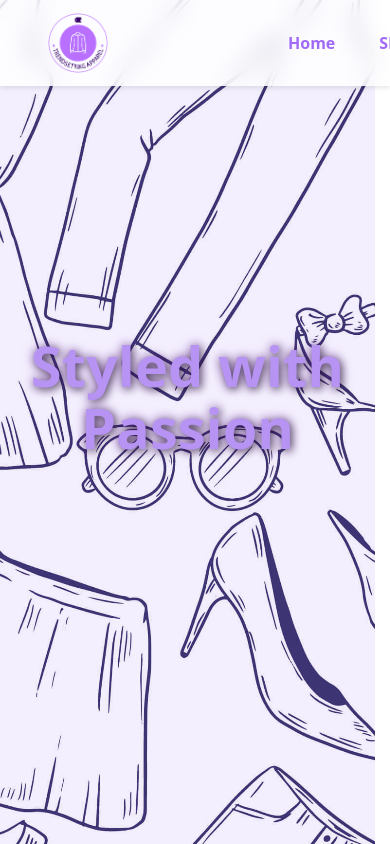
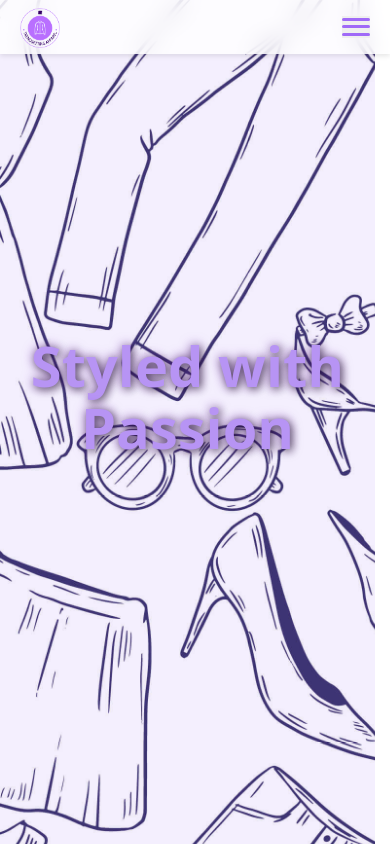
Before and after one commit to x3rD1/shopping-cart, a React (Vite) app: page / in a window 390 px wide. Built offline with nearby package versions, Linux system fonts and the light colour scheme.

Commit message:
Added mobile style

```diff
--- a/src/components/Home/Home.module.css
+++ b/src/components/Home/Home.module.css
@@ -18,7 +18,7 @@
   content: "";
   position: absolute;
   inset: 0;
-  background: rgba(183, 148, 244, 0.15); /* lavender tint (#b794f4) */
+  background: rgba(183, 148, 244, 0.15);
   z-index: 1;
 }
 
@@ -32,7 +32,7 @@
 
 .home h1 {
   font-size: 3.5rem;
-  color: rgb(183, 148, 244); /* vibrant purple accent */
+  color: rgb(183, 148, 244);
   text-shadow: 2px 2px 8px rgba(0, 0, 0, 0.555),
     0 0 12px rgba(107, 33, 168, 0.596);
   z-index: 1;
--- a/src/components/Nav/Nav.jsx
+++ b/src/components/Nav/Nav.jsx
@@ -1,14 +1,62 @@
+import { useState } from "react";
 import { Link } from "react-router";
 import styles from "./Nav.module.css";
 
 function Nav() {
+  const [isOpen, setIsOpen] = useState(false);
+
   return (
     <nav className={styles.nav}>
       <div className={styles.logo}>
         <img src="/cool-apparel.png" alt="cool apparel logo" />
       </div>
 
-      <ul>
+      <div className={styles.hamburgerContainer}>
+        <button
+          className={styles.hamburger}
+          onClick={() => setIsOpen((prev) => !prev)}
+        >
+          <span></span>
+          <span></span>
+          <span></span>
+        </button>
+      </div>
+
+      <div
+        className={`${styles.menu} ${
+          isOpen ? styles.menuOpen : styles.menuClosed
+        }`}
+      >
+        <ul>
+          <li>
+            <Link to="/" onClick={() => setIsOpen(false)}>
+              Home
+            </Link>
+          </li>
+          <li>
+            <Link to="shop" onClick={() => setIsOpen(false)}>
+              Shop
+            </Link>
+          </li>
+          <li>
+            <Link to="sale" onClick={() => setIsOpen(false)}>
+              Sale
+            </Link>
+          </li>
+          <li>
+            <Link to="blog" onClick={() => setIsOpen(false)}>
+              Blog
+            </Link>
+          </li>
+          <li>
+            <Link to="showcase" onClick={() => setIsOpen(false)}>
+              Showcase
+            </Link>
+          </li>
+        </ul>
+      </div>
+
+      <ul className={isOpen ? styles.open : ""}>
         <li>
           <Link to="/">Home</Link>
         </li>
--- a/src/components/Nav/Nav.module.css
+++ b/src/components/Nav/Nav.module.css
@@ -1,4 +1,178 @@
 .nav {
+  display: flex;
+  align-items: center;
+  justify-content: space-between;
+  position: fixed;
+  top: 0;
+  left: 0;
+  width: 100%;
+  background-color: rgba(255, 255, 255, 0.8);
+  backdrop-filter: blur(10px);
+  -webkit-backdrop-filter: blur(10px);
+  z-index: 1000;
+  box-shadow: 0 2px 5px rgba(0, 0, 0, 0.1);
+}
+
+.logo {
+  padding: 8px 0 0 20px;
+}
+.logo img {
+  width: 40px;
+  height: 40px;
+}
+
+.hamburgerContainer {
+  padding-right: 20px;
+}
+.hamburger {
+  display: flex;
+  flex-direction: column;
+  justify-content: space-around;
+  width: 28px;
+  height: 22px;
+  border: none;
+  cursor: pointer;
+  z-index: 1100;
+}
+.hamburger span {
+  display: block;
+  height: 3px;
+  width: 100%;
+  background-color: #a06af7;
+  border-radius: 2px;
+}
+
+.menu {
+  display: flex;
+  justify-content: center;
+  position: absolute;
+  max-width: 35%;
+  top: 100%;
+  right: 0%;
+  background-color: rgba(183, 148, 244, 0.96);
+  border: 1px solid rebeccapurple;
+  padding: 10px 20px;
+  border-radius: 12px 0 0 12px;
+  box-shadow: 0 4px 15px rgba(0, 0, 0, 0.2);
+  transform: translateX(30px);
+  pointer-events: none;
+  transition: all 0.5s ease-in-out;
+}
+.menu ul {
+  display: flex;
+  flex-direction: column;
+  list-style: none;
+  gap: 10px;
+}
+.menu ul li a {
+  color: rgb(85, 59, 107);
+  font-weight: 600;
+  padding: 10px 20px;
+  cursor: pointer;
+}
+
+.menu ul li a:hover {
+  color: rgb(255, 255, 255);
+}
+
+/* Effects */
+.menuOpen {
+  transform: translateX(0);
+  pointer-events: auto;
+}
+.menuClosed {
+  transform: translateX(180px);
+  pointer-events: none;
+}
+/* Hide desktop version of ul */
+ul,
+.nav_right_container {
+  display: none;
+}
+
+.hamburgerContainer {
+  display: block;
+}
+/* Hide desktop version of ul */
+
+@media (min-width: 740px) {
+  .nav {
+    /* background-color: aquamarine; */
+    padding: 0.75em 3em;
+  }
+  .hamburger,
+  .menu {
+    display: none;
+  }
+
+  ul {
+    display: flex;
+    list-style: none;
+    gap: 4px;
+    padding-right: 3em;
+  }
+
+  li a {
+    border-radius: 32px;
+    font-weight: 600;
+    padding: 10px 20px;
+    color: #a06af7;
+  }
+
+  li a:hover {
+    background-color: #a06af7;
+    color: #f7eeee;
+  }
+
+  .nav_right_container {
+    display: flex;
+    gap: 12px;
+  }
+
+  .login {
+    display: flex;
+    gap: 6px;
+  }
+
+  .login button {
+    padding: 10px 20px;
+    border-radius: 32px;
+    border: none;
+    font-size: 1.075em;
+    cursor: pointer;
+  }
+
+  .login button:first-child {
+    background-color: #a06af744;
+  }
+  .login button:last-child {
+    background-color: #a06af7;
+    color: #f5f5f5;
+  }
+
+  .cart a {
+    position: relative;
+    display: flex;
+    align-items: start;
+    color: inherit;
+    padding: 0;
+  }
+
+  .svg_wrapper {
+    display: inline-block;
+    padding: 10px;
+  }
+  sup {
+    position: absolute;
+    top: 2%;
+    right: -6%;
+  }
+
+  .svg_wrapper:hover {
+    color: #a06af7;
+  }
+}
+/* .nav {
   display: flex;
   justify-content: space-between;
   align-items: center;
@@ -90,3 +264,23 @@ sup {
 .svg_wrapper:hover {
   color: #a06af7;
 }
+
+.hamburger {
+  display: none;
+  flex-direction: column;
+  justify-content: space-around;
+  width: 28px;
+  height: 22px;
+  background: transparent;
+  border: none;
+  cursor: pointer;
+  z-index: 1100;
+  padding: 0;
+}
+.hamburger span {
+  display: block;
+  height: 3px;
+  width: 100%;
+  background-color: #a06af7;
+  border-radius: 2px;
+} */
```
